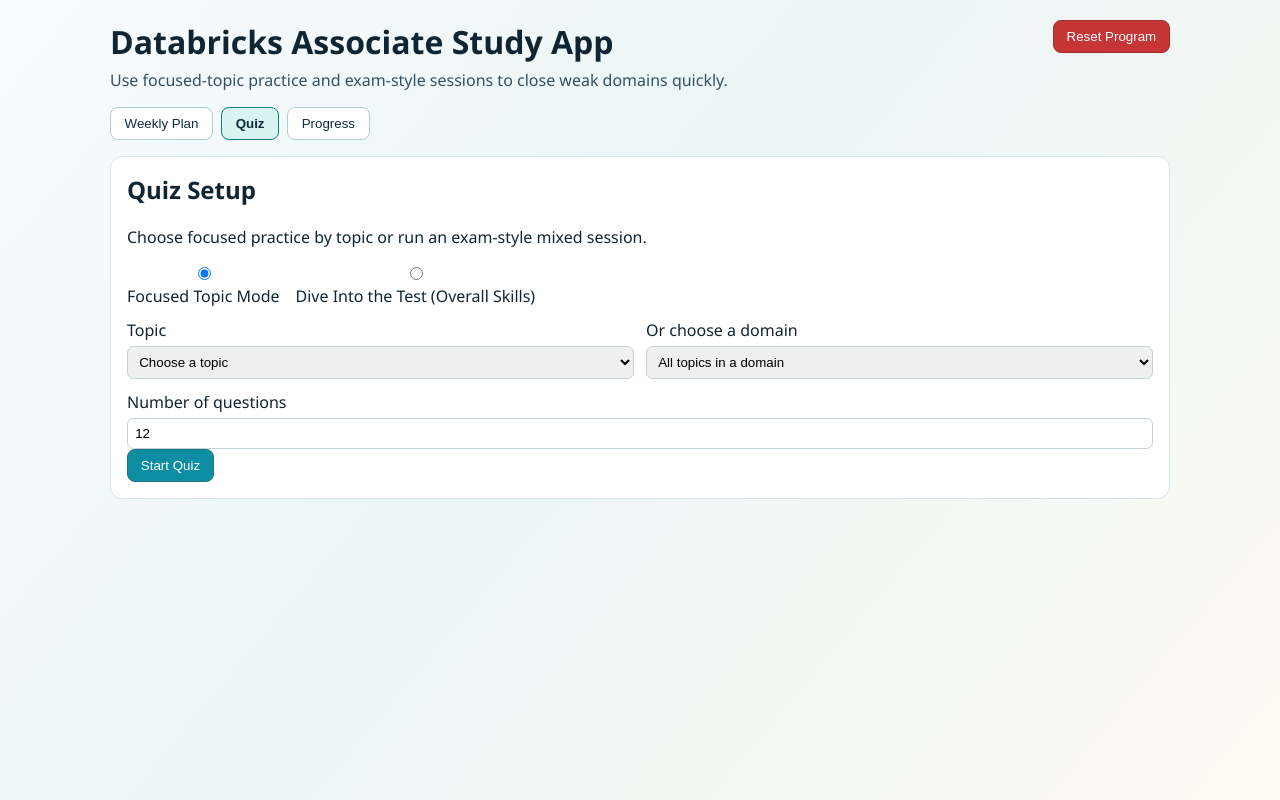
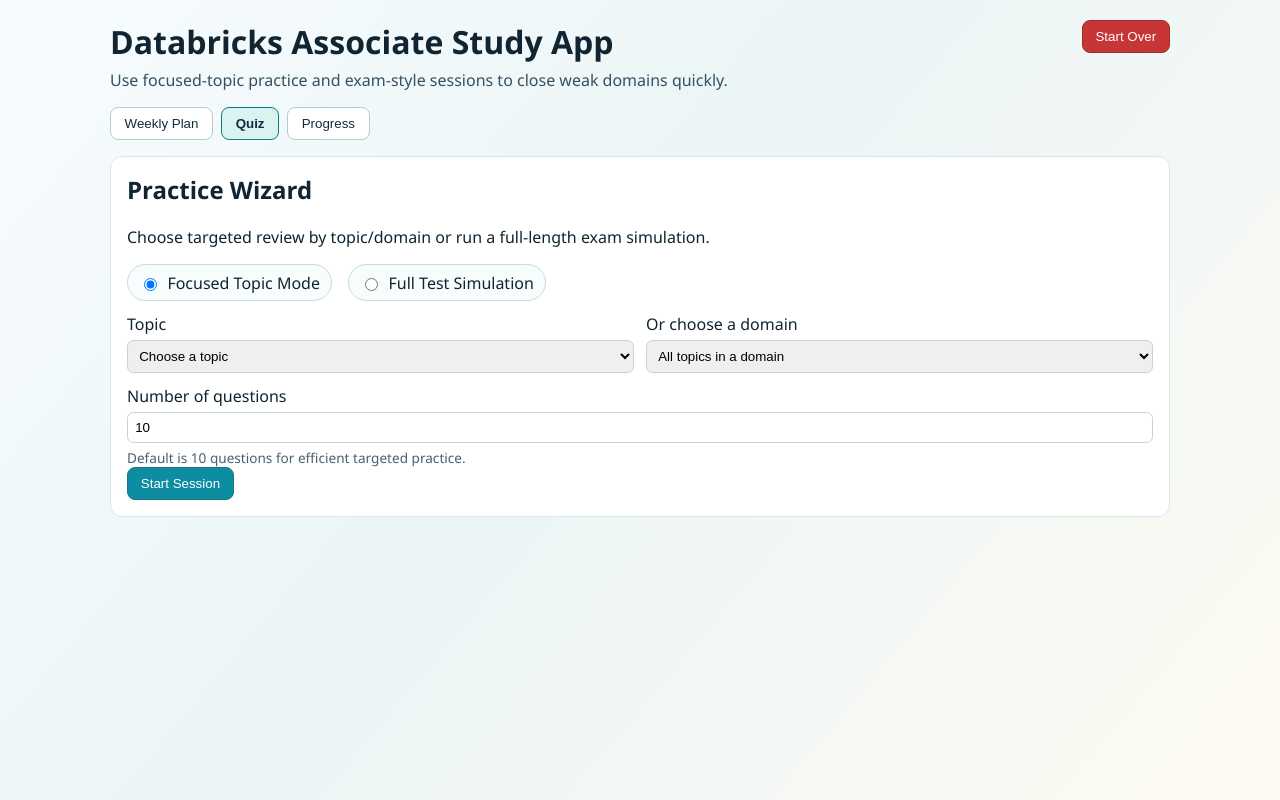
Before and after one commit to wolffrichardj/databricks-associate-study-guide, a React (Vite) app: page / in a window 1280 px wide. Both pictures are taken after a click on the button "Quiz". Built offline with nearby package versions, Linux system fonts and the light colour scheme.

Commit message:
Refine UX: “Start Over” flow, Practice Wizard defaults, and richer Progress dashboard (#1)
* Refine UX with wizard defaults and richer progress dashboard

* Add squash-merge repository settings as code

```diff
--- a/src/App.css
+++ b/src/App.css
@@ -221,3 +221,65 @@
     flex-direction: column;
   }
 }
+
+
+.toggle-chip {
+  display: inline-flex;
+  align-items: center;
+  gap: 0.45rem;
+  border: 1px solid #c9dadd;
+  border-radius: 999px;
+  padding: 0.4rem 0.7rem;
+  background: #f7fcfd;
+}
+
+.help-text {
+  color: #486170;
+  font-size: 0.85rem;
+}
+
+.chart-panel {
+  background: #f8fbff;
+  border: 1px solid #dbe7f2;
+  border-radius: 0.75rem;
+  padding: 0.85rem;
+  margin-bottom: 1rem;
+}
+
+.progress-track {
+  height: 0.9rem;
+  background: #e4edf3;
+  border-radius: 999px;
+  overflow: hidden;
+}
+
+.progress-track.slim {
+  height: 0.55rem;
+}
+
+.progress-fill {
+  height: 100%;
+  background: linear-gradient(90deg, #0c8da2, #4bbf9f);
+}
+
+.domain-bars {
+  list-style: none;
+  padding-left: 0;
+  display: grid;
+  gap: 0.65rem;
+}
+
+.domain-row {
+  display: flex;
+  justify-content: space-between;
+  margin-bottom: 0.25rem;
+  font-size: 0.95rem;
+}
+
+.inline-link {
+  border: none;
+  background: transparent;
+  color: #0b6f85;
+  padding: 0;
+  text-decoration: underline;
+}
--- a/src/App.tsx
+++ b/src/App.tsx
@@ -19,9 +19,12 @@
 import { ResultsPanel } from './components/ResultsPanel'
 import { ProgressView } from './components/ProgressView'
 
+const FULL_EXAM_DEFAULT_COUNT = 45
+const FOCUSED_DEFAULT_COUNT = 10
+
 const DEFAULT_QUIZ_CONFIG: QuizSessionConfig = {
   mode: 'focused_topic',
-  questionCount: 12,
+  questionCount: FOCUSED_DEFAULT_COUNT,
 }
 
 function App() {
@@ -119,19 +122,21 @@
     })
   }
 
-  const handleResetProgram = () => {
+  const handleStartOver = () => {
     setState(resetState())
     setQuizConfig(DEFAULT_QUIZ_CONFIG)
     setLastResult(undefined)
     setView('weekly')
   }
 
-  const handleResetWeekly = () => {
-    const freshState = resetState()
-    setState((currentState) => ({
-      ...currentState,
-      weeklyPlan: freshState.weeklyPlan,
-    }))
+  const handlePracticeRecommendation = (topicId: string) => {
+    setQuizConfig({
+      mode: 'focused_topic',
+      questionCount: FOCUSED_DEFAULT_COUNT,
+      topicId,
+    })
+    setLastResult(undefined)
+    setView('quiz')
   }
 
   const activeSessionQuestions = state.activeSession
@@ -147,8 +152,14 @@
           <h1>Databricks Associate Study App</h1>
           <p>Use focused-topic practice and exam-style sessions to close weak domains quickly.</p>
         </div>
-        <button type="button" onClick={handleResetProgram} className="danger" data-testid="reset-program">
-          Reset Program
+        <button
+          type="button"
+          onClick={handleStartOver}
+          className="danger"
+          data-testid="reset-program"
+          title="Start Over clears your weekly checklist, quiz history, and evaluation scores on this device."
+        >
+          Start Over
         </button>
       </header>
 
@@ -158,7 +169,6 @@
         <WeeklyPlanView
           weeklyPlan={state.weeklyPlan}
           onToggleTask={(taskId, checked) => setState((currentState) => markWeeklyTask(currentState, taskId, checked))}
-          onResetWeekly={handleResetWeekly}
         />
       ) : null}
 
@@ -173,7 +183,13 @@
               onFinish={handleFinish}
             />
           ) : (
-            <QuizSetup config={quizConfig} onConfigChange={setQuizConfig} onStart={handleStartQuiz} />
+            <QuizSetup
+              config={quizConfig}
+              onConfigChange={setQuizConfig}
+              onStart={handleStartQuiz}
+              fullExamDefaultCount={FULL_EXAM_DEFAULT_COUNT}
+              focusedDefaultCount={FOCUSED_DEFAULT_COUNT}
+            />
           )}
           {lastResult ? (
             <ResultsPanel
@@ -189,7 +205,13 @@
       ) : null}
 
       {view === 'progress' ? (
-        <ProgressView sessionHistory={state.sessionHistory} topicPerformance={state.topicPerformance} />
+        <ProgressView
+          sessionHistory={state.sessionHistory}
+          topicPerformance={state.topicPerformance}
+          weeklyPlan={state.weeklyPlan}
+          onOpenWeeklyPlan={() => setView('weekly')}
+          onPracticeTopic={handlePracticeRecommendation}
+        />
       ) : null}
     </main>
   )
--- a/src/components/QuizSetup.tsx
+++ b/src/components/QuizSetup.tsx
@@ -5,16 +5,24 @@
   config: QuizSessionConfig
   onConfigChange: (config: QuizSessionConfig) => void
   onStart: () => void
+  fullExamDefaultCount: number
+  focusedDefaultCount: number
 }
 
-export function QuizSetup({ config, onConfigChange, onStart }: QuizSetupProps) {
+export function QuizSetup({
+  config,
+  onConfigChange,
+  onStart,
+  fullExamDefaultCount,
+  focusedDefaultCount,
+}: QuizSetupProps) {
   return (
     <section className="panel">
-      <h2>Quiz Setup</h2>
-      <p>Choose focused practice by topic or run an exam-style mixed session.</p>
+      <h2>Practice Wizard</h2>
+      <p>Choose targeted review by topic/domain or run a full-length exam simulation.</p>
 
-      <div className="mode-row">
-        <label>
+      <div className="mode-row" role="radiogroup" aria-label="Session mode">
+        <label className="toggle-chip">
           <input
             type="radio"
             data-testid="mode-focused"
@@ -23,12 +31,13 @@
               onConfigChange({
                 ...config,
                 mode: 'focused_topic',
+                questionCount: focusedDefaultCount,
               })
             }
           />
           Focused Topic Mode
         </label>
-        <label>
+        <label className="toggle-chip">
           <input
             type="radio"
             data-testid="mode-overall"
@@ -37,12 +46,13 @@
               onConfigChange({
                 ...config,
                 mode: 'overall_skills',
+                questionCount: fullExamDefaultCount,
                 topicId: undefined,
                 domainId: undefined,
               })
             }
           />
-          Dive Into the Test (Overall Skills)
+          Full Test Simulation
         </label>
       </div>
 
@@ -102,7 +112,7 @@
           data-testid="question-count"
           type="number"
           min={5}
-          max={30}
+          max={60}
           value={config.questionCount}
           onChange={(event) =>
             onConfigChange({
@@ -111,10 +121,15 @@
             })
           }
         />
+        <small className="help-text">
+          {config.mode === 'overall_skills'
+            ? `Default is ${fullExamDefaultCount} questions to mirror a realistic full exam cadence. Adjust as needed.`
+            : `Default is ${focusedDefaultCount} questions for efficient targeted practice.`}
+        </small>
       </label>
 
       <button type="button" onClick={onStart} data-testid="start-quiz">
-        Start Quiz
+        Start Session
       </button>
     </section>
   )
--- a/src/components/WeeklyPlanView.tsx
+++ b/src/components/WeeklyPlanView.tsx
@@ -5,10 +5,9 @@
 interface WeeklyPlanViewProps {
   weeklyPlan: WeeklyPlanState
   onToggleTask: (taskId: string, checked: boolean) => void
-  onResetWeekly: () => void
 }
 
-export function WeeklyPlanView({ weeklyPlan, onToggleTask, onResetWeekly }: WeeklyPlanViewProps) {
+export function WeeklyPlanView({ weeklyPlan, onToggleTask }: WeeklyPlanViewProps) {
   const progressMap = new Map(weeklyPlan.tasksProgress.map((task) => [task.taskId, task]))
   const checkedCount = weeklyPlan.tasksProgress.filter((task) => task.checked).length
 
@@ -21,9 +20,6 @@
             Track your day-by-day execution. Progress is stored on this device so you can resume anytime.
           </p>
         </div>
-        <button type="button" onClick={onResetWeekly} className="secondary">
-          Reset Weekly Tracker
-        </button>
       </header>
 
       <p className="stat-text" data-testid="weekly-progress">
--- a/src/lib/quiz.ts
+++ b/src/lib/quiz.ts
@@ -10,10 +10,10 @@
 } from '../types'
 
 const MIN_QUESTIONS = 5
-const DEFAULT_QUESTION_COUNT = 12
+const DEFAULT_QUESTION_COUNT = 10
 
 export function clampQuestionCount(value: number): number {
-  return Math.max(MIN_QUESTIONS, Math.min(30, value || DEFAULT_QUESTION_COUNT))
+  return Math.max(MIN_QUESTIONS, Math.min(60, value || DEFAULT_QUESTION_COUNT))
 }
 
 function shuffle<T>(items: T[], seed: number): T[] {
```
Also changed, not shown: src/components/ProgressView.tsx (+91 -11 lines), 2 other files (tests, documents, lock files or other folders).
